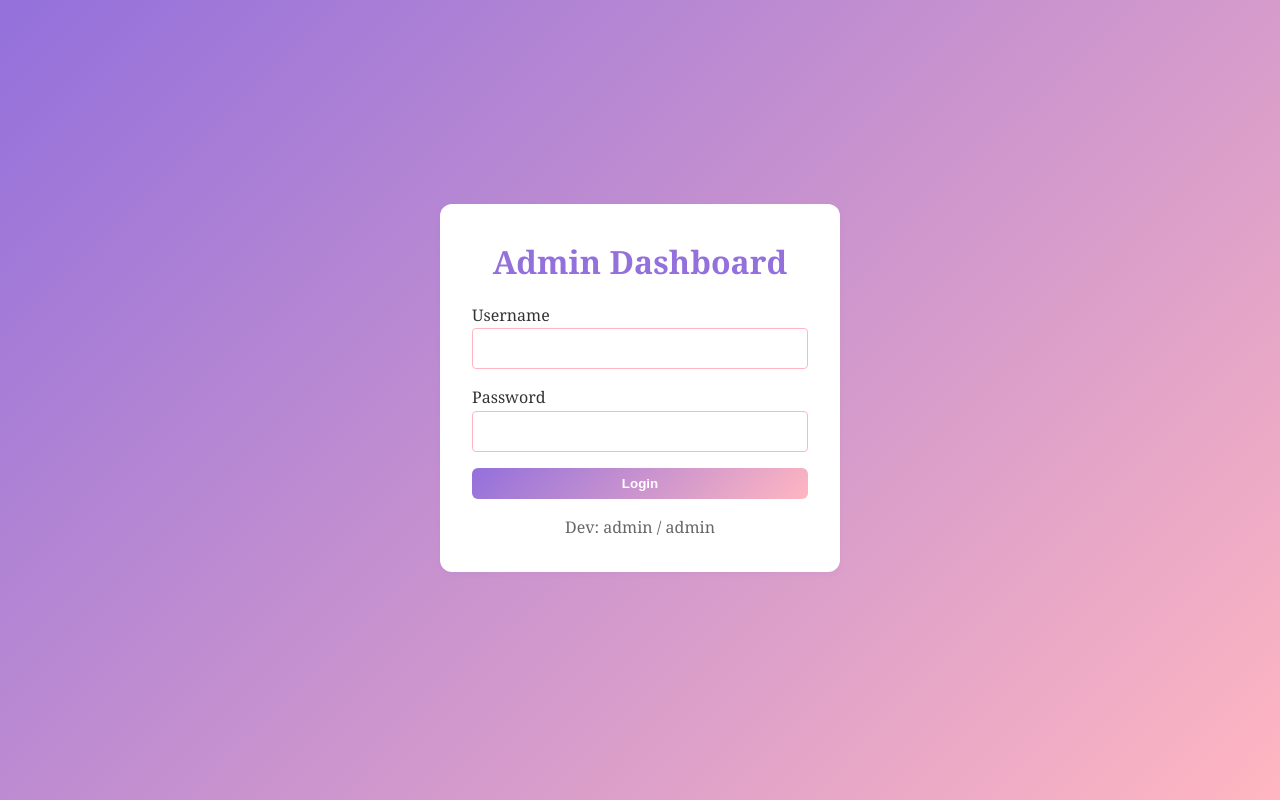
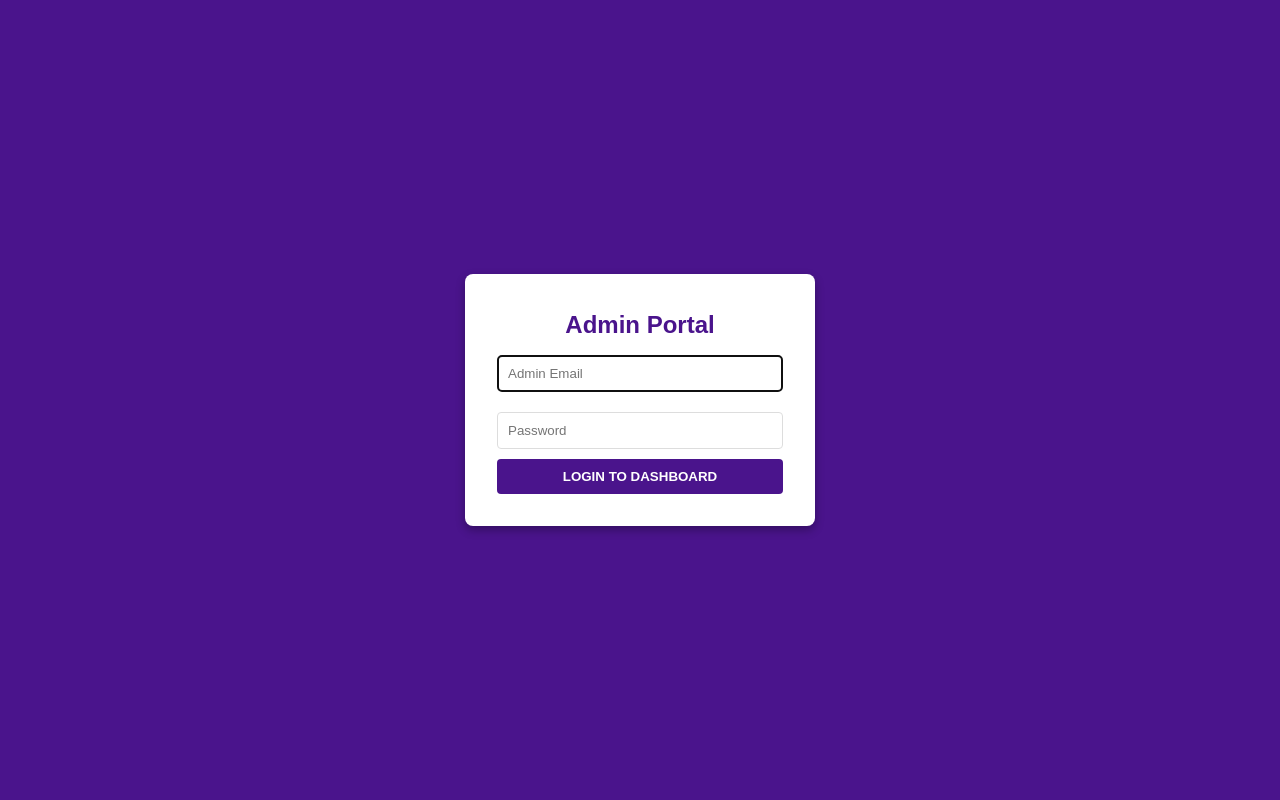
Before and after one commit to ianmuriuki/pinnah-pretty-pieces, a PHP site: page /pinnahs-pretty-pieces/admin/index.php in a window 1280 px wide. Run offline with PHP 8.4, Linux system fonts and the light colour scheme.

Commit message:
feat: secure admin entry point and stabilize database connection

```diff
--- a/admin/index.php
+++ b/admin/index.php
@@ -1,19 +1,35 @@
 <?php
+/**
+ * admin/index.php
+ */
 require_once __DIR__ . '/../includes/session.php';
 require_once __DIR__ . '/../includes/functions.php';
 
+// If already admin, skip login
+if (isAdmin()) {
+    header('Location: dashboard.php');
+    exit();
+}
+
 $error = '';
+
 if ($_SERVER['REQUEST_METHOD'] === 'POST') {
-    $username = sanitizeInput($_POST['username']);
-    $password = $_POST['password'];
-    if ($username === ADMIN_USERNAME && password_verify($password, ADMIN_PASSWORD_HASH)) {
-        $_SESSION['user_id'] = 1;  // Mock admin ID
-        $_SESSION['user_role'] = 'admin';
-        $_SESSION['user_email'] = ADMIN_EMAIL;
-        header('Location: dashboard.php');
-        exit();
+    // We use 'email' to match standard login forms
+    $email = sanitizeInput($_POST['email'] ?? '');
+    $password = $_POST['password'] ?? '';
+
+    if (loginUser($email, $password)) {
+        if (isAdmin()) {
+            header('Location: dashboard.php');
+            exit();
+        } else {
+            // Logged in but not an admin
+            $_SESSION = array();
+            session_destroy();
+            $error = "Access Denied: You do not have admin privileges.";
+        }
     } else {
-        $error = 'Invalid credentials';
+        $error = "Invalid email or password.";
     }
 }
 ?>
@@ -21,26 +37,25 @@ if ($_SERVER['REQUEST_METHOD'] === 'POST') {
 <html lang="en">
 <head>
     <meta charset="UTF-8">
-    <meta name="viewport" content="width=device-width, initial-scale=1.0">
-    <title>Admin Login - <?php echo SITE_NAME; ?></title>
+    <title>Admin Login | Pinnah's Pretty Pieces</title>
     <link rel="stylesheet" href="../assets/css/admin.css">
+    <style>
+        body { background: #4a148c; display: flex; align-items: center; justify-content: center; height: 100vh; margin: 0; font-family: sans-serif; }
+        .login-box { background: white; padding: 2rem; border-radius: 8px; width: 100%; max-width: 350px; box-shadow: 0 4px 10px rgba(0,0,0,0.3); }
+        .error { color: red; background: #ffdada; padding: 10px; border-radius: 4px; margin-bottom: 1rem; font-size: 0.9rem; }
+        input { width: 100%; padding: 10px; margin: 10px 0; border: 1px solid #ddd; border-radius: 4px; box-sizing: border-box; }
+        button { width: 100%; padding: 10px; background: #4a148c; color: white; border: none; border-radius: 4px; cursor: pointer; font-weight: bold; }
+    </style>
 </head>
-<body style="display: flex; align-items: center; justify-content: center; min-height: 100vh; background: var(--gradient);">
-    <div class="admin-card" style="width: 100%; max-width: 400px; padding: 2rem;">
-        <h1 style="text-align: center; color: var(--purple); margin-bottom: 1rem;">Admin Dashboard</h1>
-        <?php if ($error): ?><p style="color: #ff6b6b; text-align: center;"><?php echo $error; ?></p><?php endif; ?>
-        <form method="POST" style="display: flex; flex-direction: column; gap: 1rem;">
-            <div class="form-group">
-                <label>Username</label>
-                <input type="text" name="username" required style="width: 100%; padding: 0.75rem; border: 1px solid var(--primary-pink); border-radius: 4px;">
-            </div>
-            <div class="form-group">
-                <label>Password</label>
-                <input type="password" name="password" required style="width: 100%; padding: 0.75rem; border: 1px solid var(--primary-pink); border-radius: 4px;">
-            </div>
-            <button type="submit" class="btn" style="width: 100%;">Login</button>
+<body>
+    <div class="login-box">
+        <h2 style="text-align: center; color: #4a148c;">Admin Portal</h2>
+        <?php if ($error): ?> <div class="error"><?php echo $error; ?></div> <?php endif; ?>
+        <form method="POST">
+            <input type="email" name="email" placeholder="Admin Email" required autofocus>
+            <input type="password" name="password" placeholder="Password" required>
+            <button type="submit">LOGIN TO DASHBOARD</button>
         </form>
-        <p style="text-align: center; margin-top: 1rem; color: var(--text-light);">Dev: admin / admin</p>
     </div>
 </body>
 </html>
--- a/config/database.php
+++ b/config/database.php
@@ -24,7 +24,7 @@ class Database {
 
     private function __construct() {
         try {
-            $dsn = "mysql:host={$this->host};dbname={$this->dbname};charset=utf8mb4";
+            $dsn = "mysql:host={$this->host};dbname={$this->dbname};charset=utf8mb4;unix_socket=/opt/lampp/var/mysql/mysql.sock";
             $options = [
                 PDO::ATTR_ERRMODE => PDO::ERRMODE_EXCEPTION,
                 PDO::ATTR_DEFAULT_FETCH_MODE => PDO::FETCH_ASSOC,
```
Also changed, not shown: database/schema.sql (+5 -4 lines).
